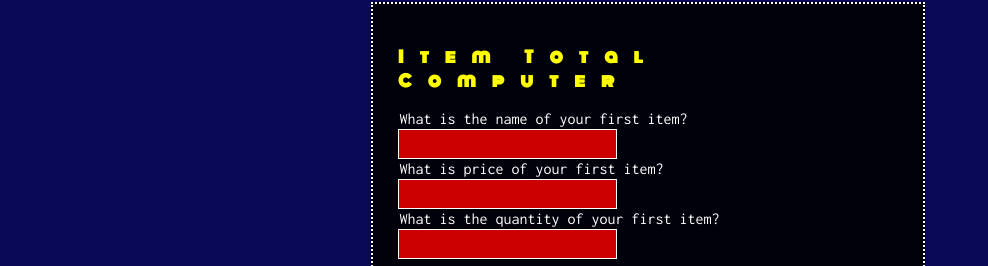
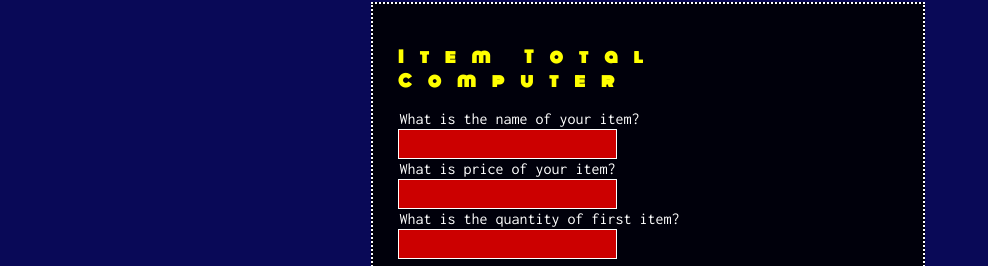
Before and after one commit to rajahwu/miniTextGame_project_javascript, a plain HTML site: page index.html in a window 1280 px wide. Shown: the part 216-482 px from the top of the page, without its empty margins (0-988 px from the left). Drawn offline with Linux system fonts and the light colour scheme.

Commit message:
fix input label text

```diff
--- a/index.html
+++ b/index.html
@@ -13,13 +13,13 @@
           <h3>Item Total Computer</h3>
         </div>
       <!-- user input -->
-        <label for="itemName">What is the name of your first item?</label>
+        <label for="itemName">What is the name of your item?</label>
         <input type="text" id="itemName" class="itemName" />
 
-        <label for="itemPrice">What is price of your first item?</label>
+        <label for="itemPrice">What is price of your item?</label>
         <input type="text" id="itemPrice" class="itemPrice" />
 
-        <label for="itemQuantity">What is the quantity of your first item?</label>
+        <label for="itemQuantity">What is the quantity of first item?</label>
         <input type="text" id="itemQuantity" class="itemQuantity" />
 
         <button id="addItemBtn">Compute</button>
```
